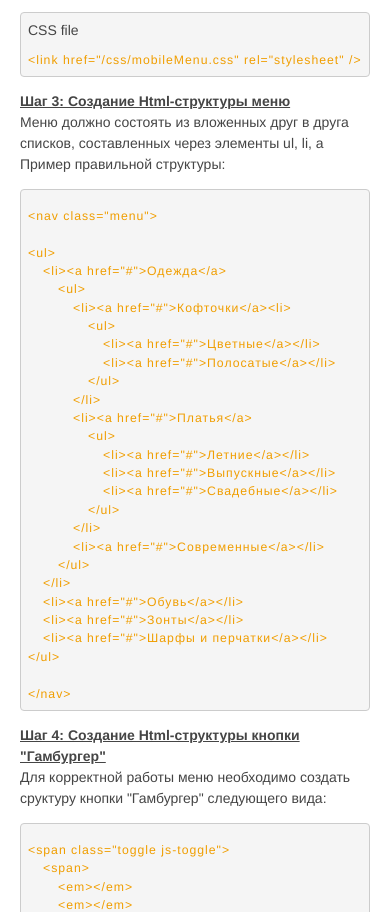
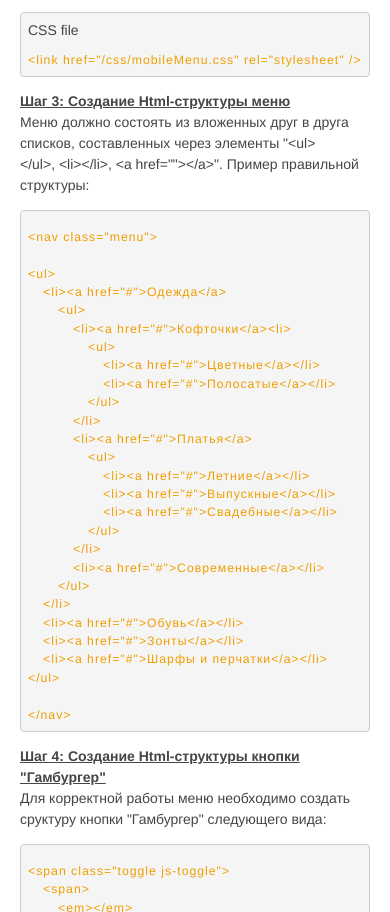
Before and after one commit to WebTravel/multilevelMobileMenu, a plain HTML site: page index.html in a window 390 px wide. Shown: the part 1374-2286 px from the top of the page. Drawn offline with nearby package versions, Linux system fonts and the light colour scheme.

Commit message:
with overflow-bag

```diff
--- a/css/mobileMenu.css
+++ b/css/mobileMenu.css
@@ -214,10 +214,6 @@ span.toggle {
   transition: transform 400ms linear, -webkit-transform 400ms linear;
 }
 
-.multilevelMenu > ul {
-  height: auto;
-}
-
 .multilevelMenu ul ul {
   position: absolute;
   top: 0;
--- a/index.html
+++ b/index.html
@@ -215,7 +215,7 @@
   </div>
 
   <p class="under bold">Шаг 3: Создание Html-структуры меню</p>
-  <p>Меню должно состоять из вложенных друг в друга списков, составленных через элементы ul, li, a
+  <p>Меню должно состоять из вложенных друг в друга списков, составленных через элементы "&lt;ul&gt;&lt;/ul&gt;,&nbsp;&lt;li&gt;&lt;/li&gt;,&nbsp;&lt;a href=""&gt;&lt;/a&gt;".
   Пример правильной структуры:</p>
 
   <div class="codearea">
--- a/js/mobileMenu.js
+++ b/js/mobileMenu.js
@@ -48,11 +48,13 @@
 
         //swipe function for open menu
         function SwipeOpenMenu() {
-          //create swipe-element
+          //create swipe-selector
           if ($('.multilevelMenu').length > 0) {
             $('body').append('<span class="js-swipe"></span>');
             var touchstartX = 0,
-                touchendX = 0;
+                touchendX = 0,
+                touchstartY = 0,
+                touchendY = 0;
             // open menu on tap swipe
             $('.js-swipe, .multilevelMenu').on('touchstart', function(e) {
               touchstartX = e.originalEvent.changedTouches[0].pageX;
@@ -112,7 +114,6 @@
                   element.find('li').find('ul').prepend('<li class="back js-back"></li>');
 
                   //view next level menu
-
                   $(link).on("click", ".js-arrow", function (e) {
                     e.preventDefault();
                     e.stopPropagation();
```
